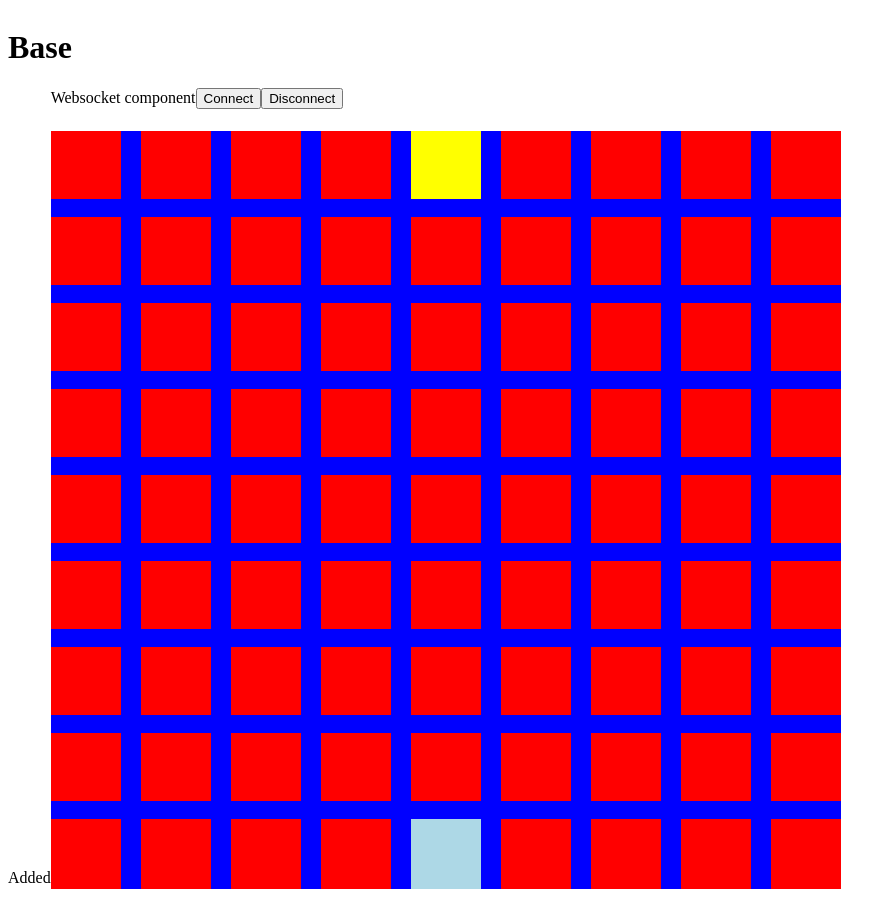
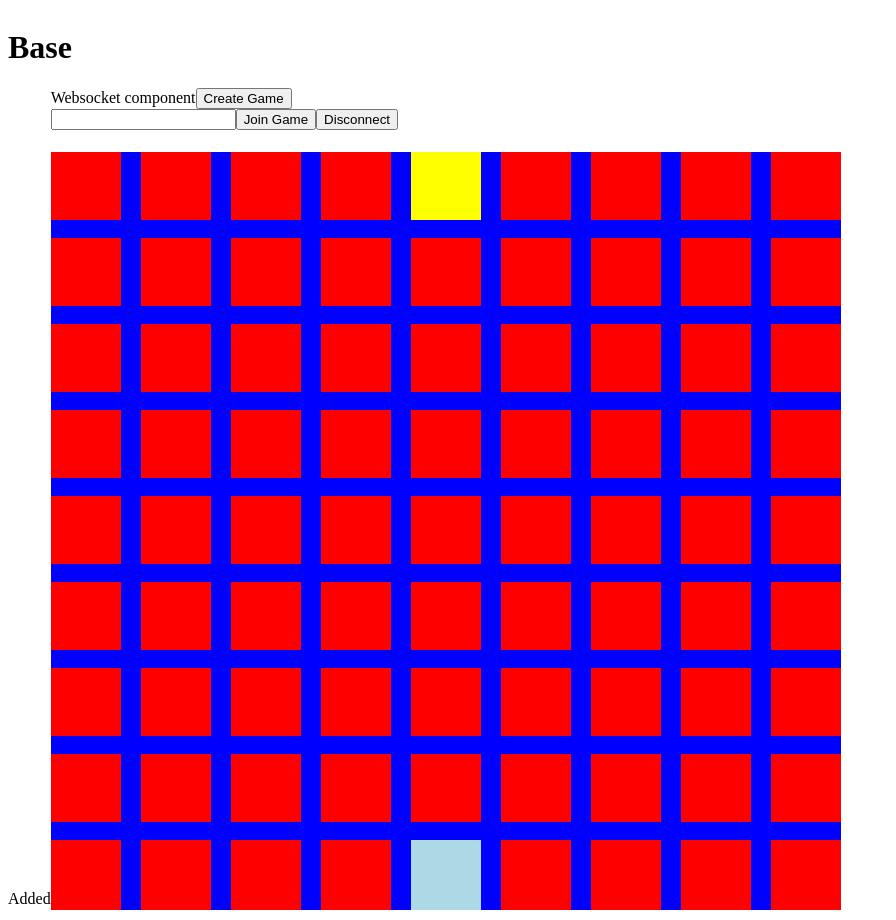
Before and after one commit to bbujdoso94/QuoridorReact, a React (Create React App) app in the folder Quoridor/: page / in a window 1280 px wide. Shown: the whole page, without its empty margins (0-896 px from the left). Before the commit the page ends 899 px from the top, so only its background shows below. Built offline with nearby package versions, Linux system fonts and the light colour scheme; the HTML template or start-up script is replaced by a standard one.

Commit message:
Separate generate new game and join existing game.

```diff
--- a/Quoridor/src/components/MyWebsocket.jsx
+++ b/Quoridor/src/components/MyWebsocket.jsx
@@ -12,29 +12,30 @@ let gameId = 0;
 
 
 export const  send = (celldata)=> {
+  console.log("sending");
   let cellId = celldata;
   if (stompClient && stompClient.connected) {
     const msg = {
       cellId: cellId,
       player:"player2"
     };
+
     console.log(msg);
     stompClient.send("/app/hello/" + gameId, JSON.stringify(msg), {});
   }
+  console.log("Message:");
 }
 export const MyWebsocket = () => {
 
-
   const setGameData = useContext(GameContext)[1];
 
-  const connect =()=> {
-    axios.get("http://127.0.0.1:8080/fetchNextGame")
-    .then(data =>{
-      console.log("fetching fetch endpoint")
-      console.log(data);
-    gameId = data.data.boardId;
+    const subscribeToEndpoint = () =>{
       socket = new SockJS("http://127.0.0.1:8080/gs-guide-websocket");
       stompClient = Stomp.over(socket);
+      console.log(stompClient);
+
+      console.log("futok")
+      console.log(stompClient);
       stompClient.connect(
       {},
       (frame) => {
@@ -42,13 +43,21 @@ export const MyWebsocket = () => {
           console.log("DATA ITT ")
         console.log(data)
         setGameData(JSON.parse(data.body));
-        })});
-      },
+        })},
         error => {
           console.log(error);
-      }
-    );
-  }
+        ;
+      })}
+
+
+  const createGame =()=> {
+    axios.get("http://127.0.0.1:8080/fetchNextGame")
+    .then(data =>{
+      console.log("fetching fetch endpoint")
+      console.log(data);
+    gameId = data.data.boardId;
+
+  }).then(()=>{subscribeToEndpoint()})}
 
    const disconnect =()=> {
     if (stompClient) {
@@ -56,11 +65,18 @@ export const MyWebsocket = () => {
     }
   }
 
+  function addGameId(inputGameId){
+    console.log(inputGameId);
+    gameId = inputGameId;
+  }
+
   return (
       <>
       <div>
       Websocket component
-      <button onClick={connect}>Connect</button>
+      <button onClick={createGame}>Create Game</button><br/>
+      <input onChange={(e)=>addGameId(e.target.value)}></input>
+      <button onClick={subscribeToEndpoint}>Join Game</button>
       <button onClick={disconnect}>Disconnect</button>
       <br></br>
       <Board></Board>
```
Lines whose indentation alone changed are shown as unchanged.
